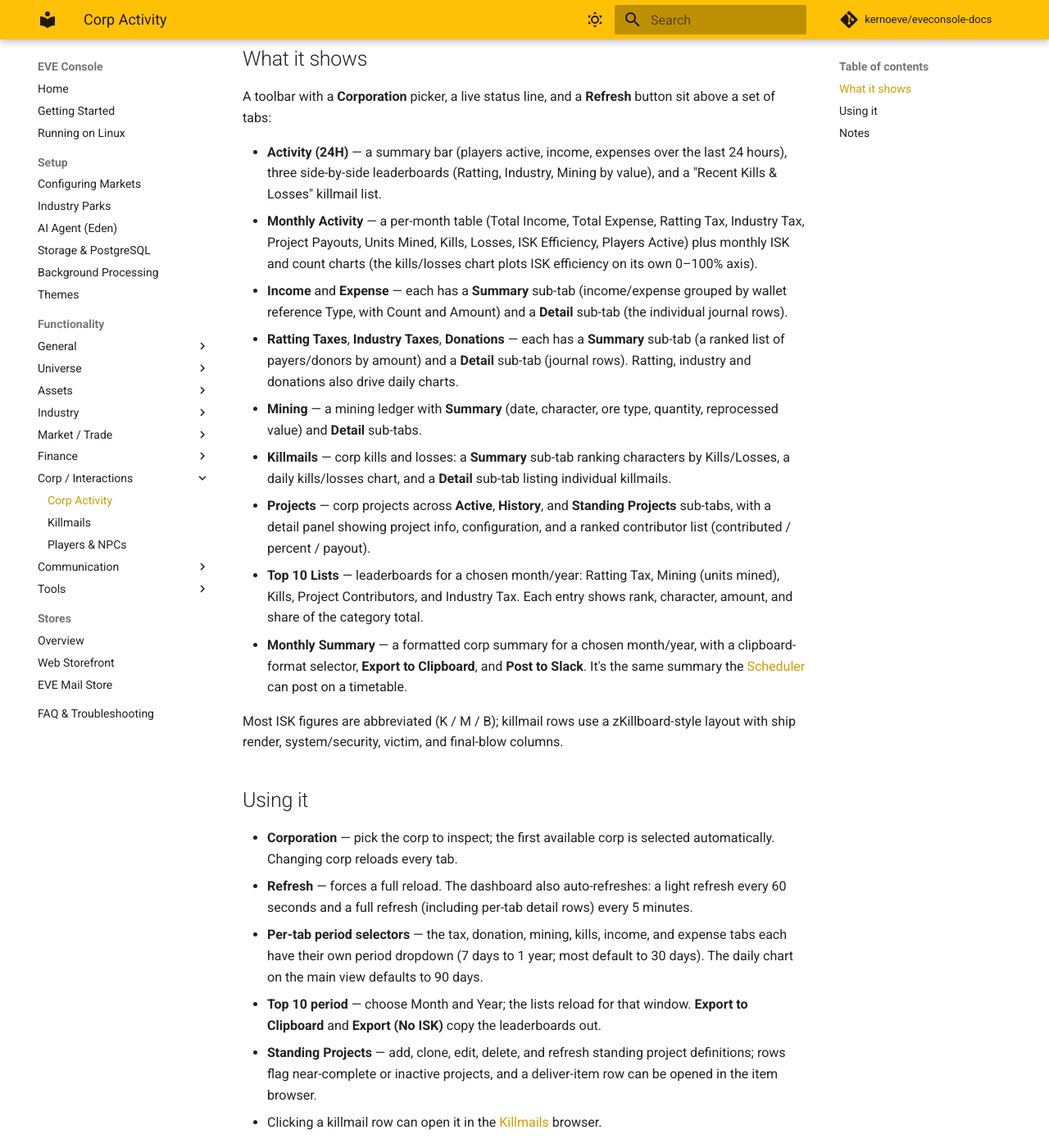
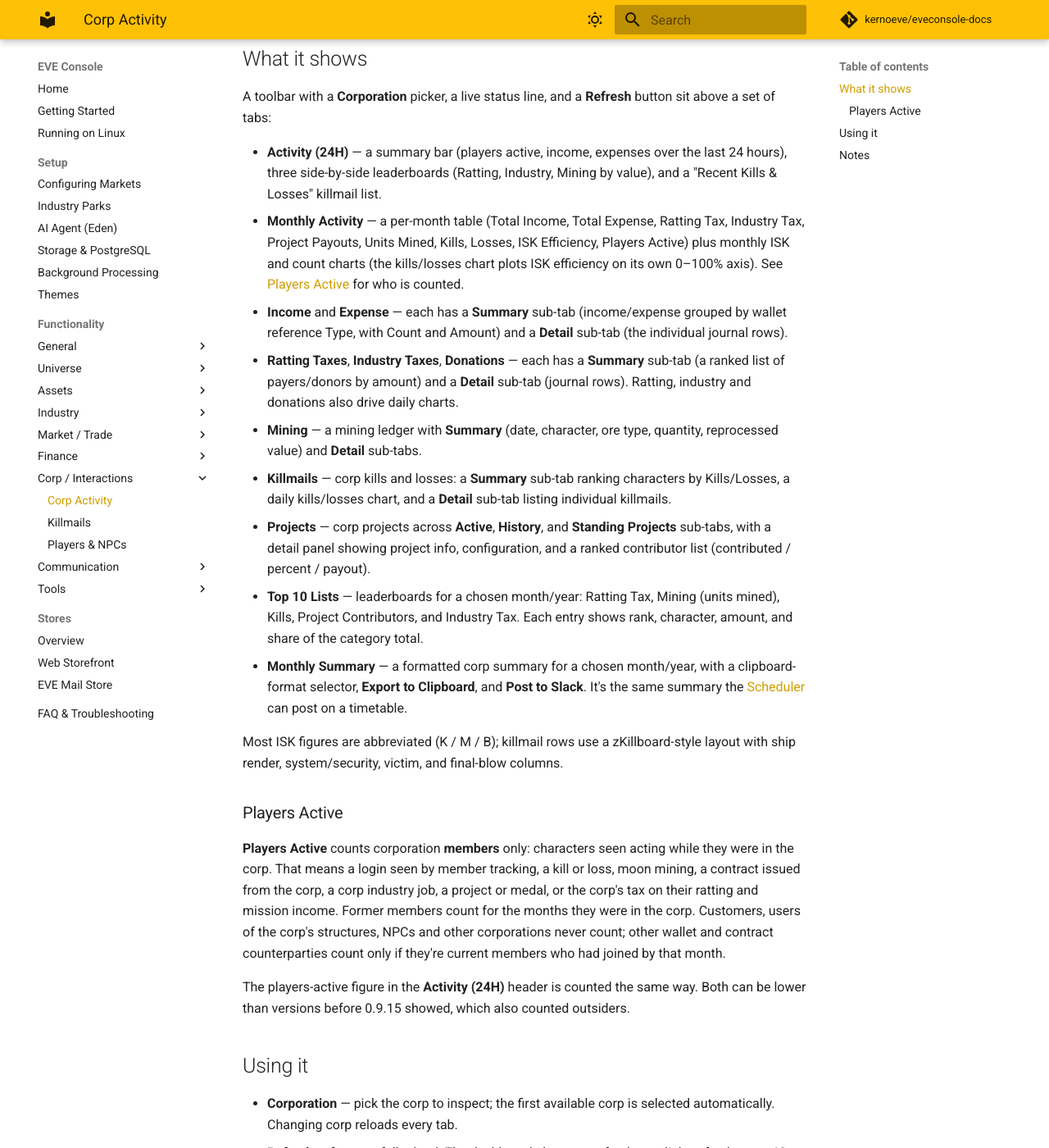
Before and after one commit to kernoeve/eveconsole-docs, an MkDocs documentation site: the page built from docs/tools/corp-activity.md, in a window 1280 px wide and 1400 px high, scrolled down 258 px. Shown: the whole window at 82% size. Built offline with MkDocs 1.6.1 and Material for MkDocs 9.7.7, drawn with Linux system fonts in a browser that asks for light colours; comment, search, counter and statistics services are not loaded; some of the changed text lies outside the part shown.

Commit message:
Corp Activity: Players Active counts members only; long Slack posts split
Co-Authored-By: Claude Opus 5.5 <noreply@anthropic.com>

```diff
--- a/docs/tools/corp-activity.md
+++ b/docs/tools/corp-activity.md
@@ -9,7 +9,7 @@ Open it from the left sidebar under **Corp / Interactions**.
 A toolbar with a **Corporation** picker, a live status line, and a **Refresh** button sit above a set of tabs:
 
 - **Activity (24H)** — a summary bar (players active, income, expenses over the last 24 hours), three side-by-side leaderboards (Ratting, Industry, Mining by value), and a "Recent Kills & Losses" killmail list.
-- **Monthly Activity** — a per-month table (Total Income, Total Expense, Ratting Tax, Industry Tax, Project Payouts, Units Mined, Kills, Losses, ISK Efficiency, Players Active) plus monthly ISK and count charts (the kills/losses chart plots ISK efficiency on its own 0–100% axis).
+- **Monthly Activity** — a per-month table (Total Income, Total Expense, Ratting Tax, Industry Tax, Project Payouts, Units Mined, Kills, Losses, ISK Efficiency, Players Active) plus monthly ISK and count charts (the kills/losses chart plots ISK efficiency on its own 0–100% axis). See [Players Active](#players-active) for who is counted.
 - **Income** and **Expense** — each has a **Summary** sub-tab (income/expense grouped by wallet reference Type, with Count and Amount) and a **Detail** sub-tab (the individual journal rows).
 - **Ratting Taxes**, **Industry Taxes**, **Donations** — each has a **Summary** sub-tab (a ranked list of payers/donors by amount) and a **Detail** sub-tab (journal rows). Ratting, industry and donations also drive daily charts.
 - **Mining** — a mining ledger with **Summary** (date, character, ore type, quantity, reprocessed value) and **Detail** sub-tabs.
@@ -20,12 +20,19 @@ A toolbar with a **Corporation** picker, a live status line, and a **Refresh** b
 
 Most ISK figures are abbreviated (K / M / B); killmail rows use a zKillboard-style layout with ship render, system/security, victim, and final-blow columns.
 
+### Players Active
+
+**Players Active** counts corporation **members** only: characters seen acting while they were in the corp. That means a login seen by member tracking, a kill or loss, moon mining, a contract issued from the corp, a corp industry job, a project or medal, or the corp's tax on their ratting and mission income. Former members count for the months they were in the corp. Customers, users of the corp's structures, NPCs and other corporations never count; other wallet and contract counterparties count only if they're current members who had joined by that month.
+
+The players-active figure in the **Activity (24H)** header is counted the same way. Both can be lower than versions before 0.9.15 showed, which also counted outsiders.
+
 ## Using it
 
 - **Corporation** — pick the corp to inspect; the first available corp is selected automatically. Changing corp reloads every tab.
 - **Refresh** — forces a full reload. The dashboard also auto-refreshes: a light refresh every 60 seconds and a full refresh (including per-tab detail rows) every 5 minutes.
 - **Per-tab period selectors** — the tax, donation, mining, kills, income, and expense tabs each have their own period dropdown (7 days to 1 year; most default to 30 days). The daily chart on the main view defaults to 90 days.
 - **Top 10 period** — choose Month and Year; the lists reload for that window. **Export to Clipboard** and **Export (No ISK)** copy the leaderboards out.
+- **Post to Slack** — a post over about 3,500 characters goes out as several messages, in order. A section (a heading and its table) is kept whole in one message; only a table longer than a whole message is split, between rows, with its header repeated at the top of the next message.
 - **Standing Projects** — add, clone, edit, delete, and refresh standing project definitions; rows flag near-complete or inactive projects, and a deliver-item row can be opened in the item browser.
 - Clicking a killmail row can open it in the [Killmails](killmails.md) browser.
 
```
Also changed, not shown: docs/tools/scheduler.md (+1 -0 lines).
